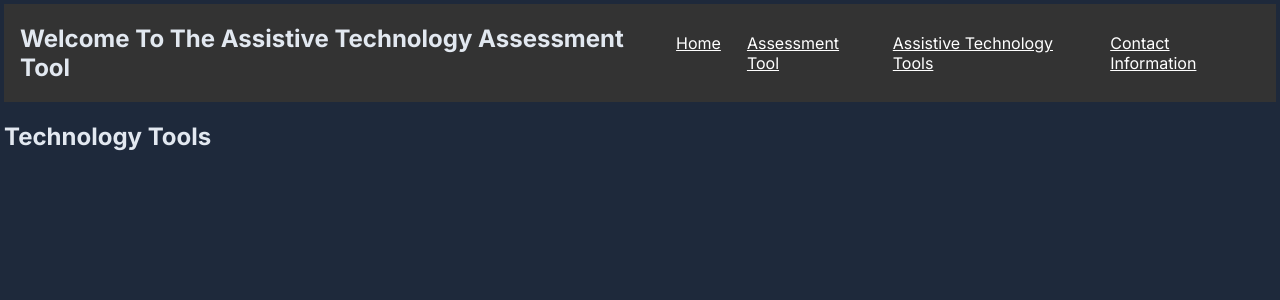
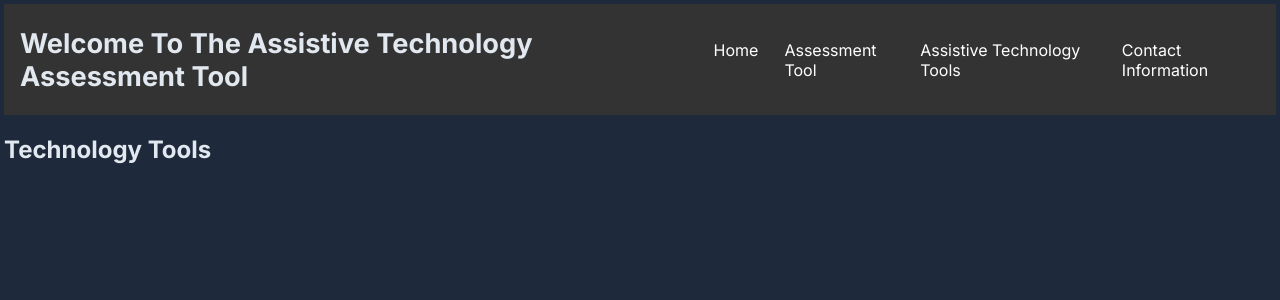
Before and after one commit to blytle1/nextjs-project-2, a Next.js app: page /TechnologyTools in a window 1280 px wide. Shown: the top 300 px of the page. Built offline with nearby package versions, Linux system fonts and the light colour scheme.

Commit message:
update style

```diff
--- a/src/app/Components/header.js
+++ b/src/app/Components/header.js
@@ -4,9 +4,9 @@ import styles from './header.modules.css';
 function Header() {
   return (
     <nav className="nav">
-      <h1>Welcome To The Assistive Technology Assessment Tool</h1>
+      <h1 className="site-title">Welcome To The Assistive Technology Assessment Tool</h1>
         <ul>
-          <li><a href="/" className="site-title">Home</a></li>
+          <li><a href="/">Home</a></li>
           <li><a href="/assessment">Assessment Tool</a></li>
           <li><a href="/TechnologyTools">Assistive Technology Tools</a></li>
           <li><a href="/ContactInfo">Contact Information</a></li>
--- a/src/app/Components/header.modules.css
+++ b/src/app/Components/header.modules.css
@@ -24,7 +24,20 @@ body {
     gap: 1rem;
 }
 
+.site-title {
+    font-size: 1.70rem;
+}
+
 .nav a {
     color: inherit;
+    text-decoration: none;
 
 }
+
+.nav li:hover {
+    background-color: #777;
+}
+
+.nav li.active {
+    background-color: #555;
+}
```
